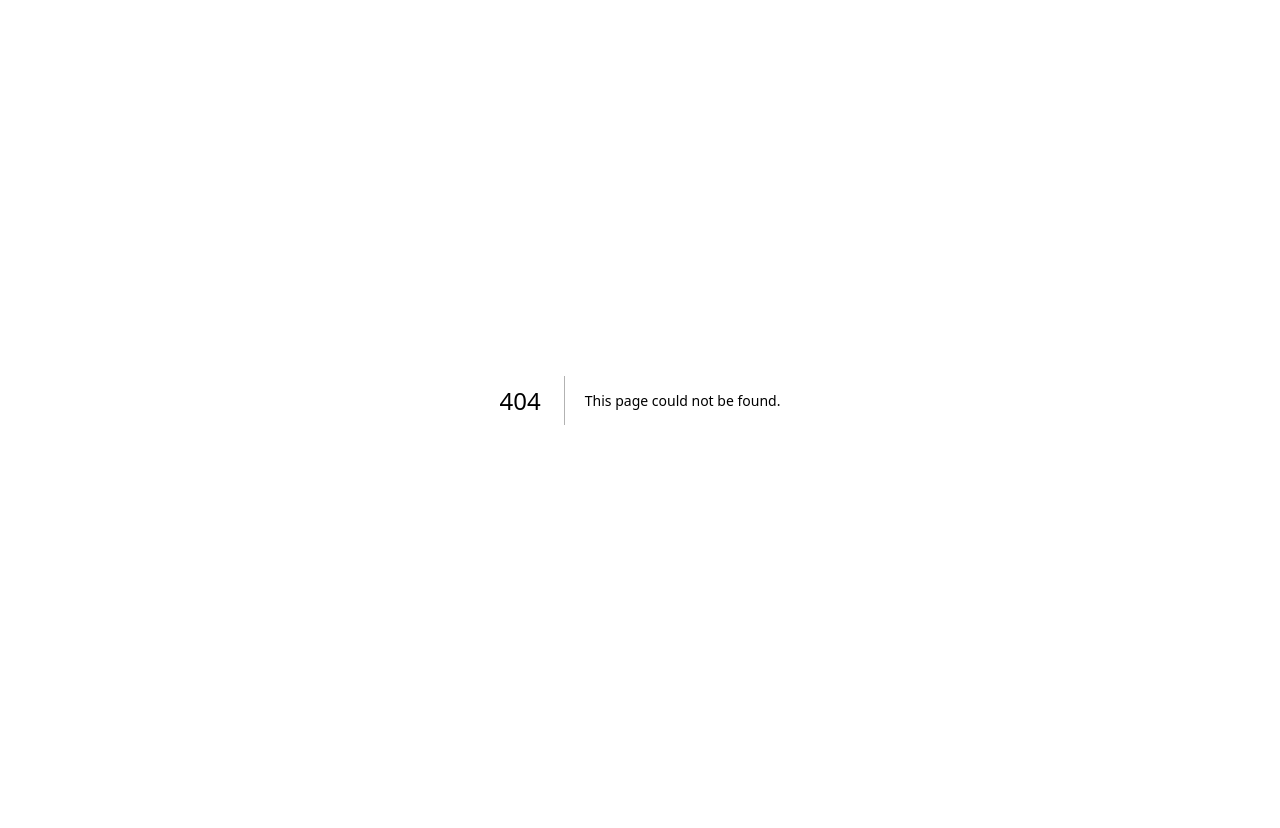
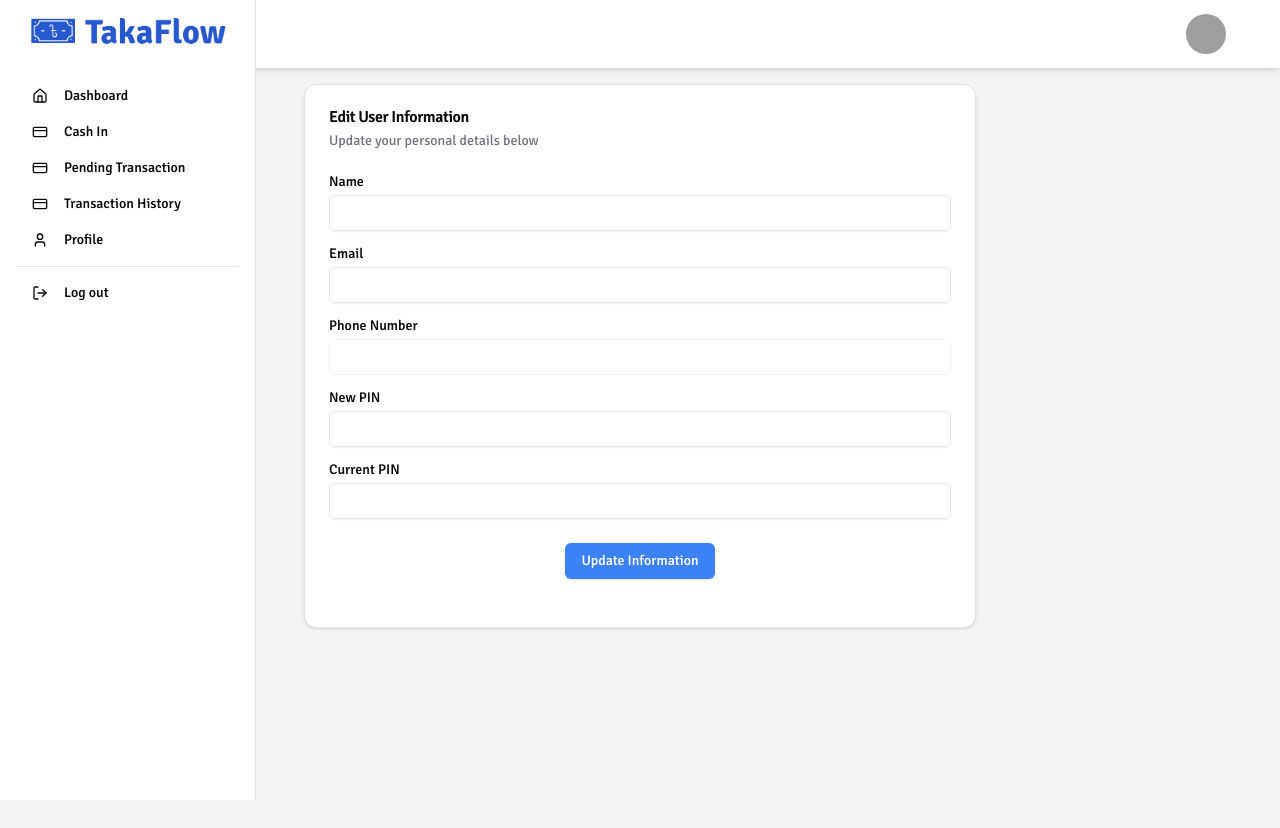
Before and after one commit to shamim261/takaflow, a Next.js app: page /agent/profile in a window 1280 px wide. Before the commit this address had no page. Before the commit the page ends 800 px from the top, so only its background shows below. Built offline with nearby package versions, Linux system fonts and the light colour scheme; no server answers; grey boxes are pictures that could not be loaded; what @radix-ui/themes would draw is missing.

Commit message:
added profile page

```diff
--- /dev/null
+++ b/app/agent/(private)/profile/ProfileForm.tsx
@@ -0,0 +1,146 @@
+"use client";
+
+import ErrorComponent from "@/components/ErrorComponent";
+import { Button } from "@/components/ui/button";
+import {
+  Card,
+  CardContent,
+  CardDescription,
+  CardFooter,
+  CardHeader,
+  CardTitle,
+} from "@/components/ui/card";
+import { Input } from "@/components/ui/input";
+import { Label } from "@/components/ui/label";
+import useAxiosSecure from "@/hooks/useAxiosSecure";
+import { login } from "@/redux/slices/userSlice";
+import { updateUserInput } from "@/schemas/userSchema";
+import { ErrorMessage, selectorStateType } from "@/types";
+import getError from "@/utils/getError";
+import { zodResolver } from "@hookform/resolvers/zod";
+import { Spinner } from "@radix-ui/themes";
+import { AxiosError } from "axios";
+import { useRouter } from "next/navigation";
+import { useState } from "react";
+import { SubmitHandler, useForm } from "react-hook-form";
+import { toast } from "react-hot-toast";
+import { useDispatch, useSelector } from "react-redux";
+import { z } from "zod";
+
+export default function ProfileForm() {
+  const { userInfo } = useSelector((state: selectorStateType) => state.user);
+  const dispatch = useDispatch();
+  const axiosSecure = useAxiosSecure();
+  const [error, setError] = useState<string | undefined>("");
+  const [isSubmitting, setIsSubmitting] = useState<boolean | undefined>();
+  const router = useRouter();
+  const {
+    register,
+    handleSubmit,
+    formState: { errors },
+  } = useForm<updateUserInputType>({
+    resolver: zodResolver(updateUserInput),
+  });
+
+  type updateUserInputType = z.infer<typeof updateUserInput>;
+
+  const submitHandler: SubmitHandler<updateUserInputType> = async (
+    formData
+  ) => {
+    setIsSubmitting(true);
+    // Here you would typically send the data to your backend
+    try {
+      const { data } = await axiosSecure.patch("/api/user/", {
+        ...formData,
+        _id: userInfo._id,
+      });
+      dispatch(login(data));
+
+      toast.success("Information Updated");
+      router.push("/user/dashboard");
+    } catch (err) {
+      if (err instanceof AxiosError) {
+        const error = err as AxiosError<ErrorMessage>;
+        setError(getError(error));
+      }
+    } finally {
+      setIsSubmitting(false);
+    }
+  };
+
+  return (
+    <Card className="w-full max-w-sm md:max-w-2xl my-4 mx-auto">
+      <CardHeader>
+        <CardTitle>Edit User Information</CardTitle>
+        <CardDescription>Update your personal details below</CardDescription>
+      </CardHeader>
+      <CardContent>
+        <form onSubmit={handleSubmit(submitHandler)}>
+          <div className="grid w-full items-center gap-4">
+            <div className="flex flex-col space-y-1.5">
+              <Label htmlFor="name">Name</Label>
+              <Input
+                defaultValue={userInfo?.name}
+                id="name"
+                {...register("name")}
+                required
+              />
+              <ErrorComponent error={errors.name?.message} />
+            </div>
+            <div className="flex flex-col space-y-1.5">
+              <Label htmlFor="email">Email</Label>
+              <Input
+                defaultValue={userInfo?.email}
+                id="email"
+                type="email"
+                {...register("email")}
+                required
+              />
+              <ErrorComponent error={errors.name?.message} />
+            </div>
+            <div className="flex flex-col space-y-1.5">
+              <Label htmlFor="phoneNumber">Phone Number</Label>
+              <Input
+                defaultValue={userInfo?.phone}
+                id="phoneNumber"
+                type="tel"
+                disabled
+              />
+            </div>
+            <div className="flex flex-col space-y-1.5">
+              <Label htmlFor="newPin">New PIN</Label>
+              <Input
+                id="newPin"
+                type="password"
+                {...register("newPin")}
+                maxLength={5}
+              />
+              <ErrorComponent error={errors.newPin?.message} />
+            </div>
+            <div className="flex flex-col space-y-1.5">
+              <Label htmlFor="pin">Current PIN</Label>
+              <Input
+                id="pin"
+                type="password"
+                {...register("pin", { required: true })}
+                required
+                maxLength={5}
+              />
+              <ErrorComponent error={errors.pin?.message} />
+            </div>
+            <ErrorComponent error={error} />
+          </div>
+          <CardFooter className="flex justify-center  mt-6 px-0">
+            <Button
+              disabled={isSubmitting}
+              type="submit"
+              className="bg-blue-500 hover:bg-blue-600"
+            >
+              {isSubmitting && <Spinner size={"3"} />} Update Information
+            </Button>
+          </CardFooter>
+        </form>
+      </CardContent>
+    </Card>
+  );
+}
--- /dev/null
+++ b/app/agent/(private)/profile/page.tsx
@@ -0,0 +1,7 @@
+import ProfileForm from "./ProfileForm";
+
+const Profile = () => {
+  return <ProfileForm />;
+};
+
+export default Profile;
```
